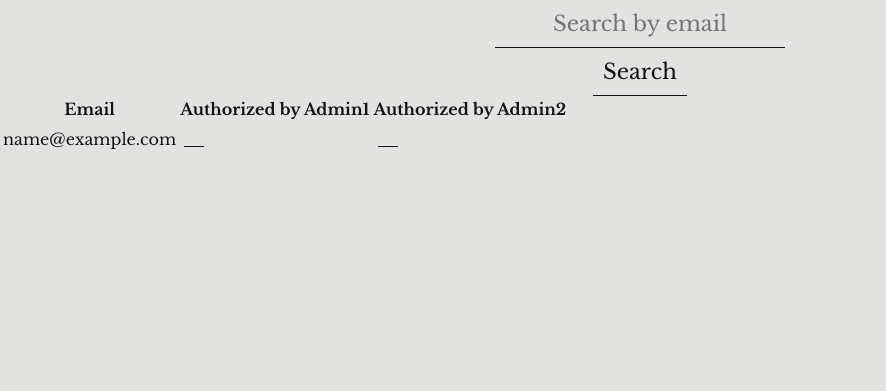
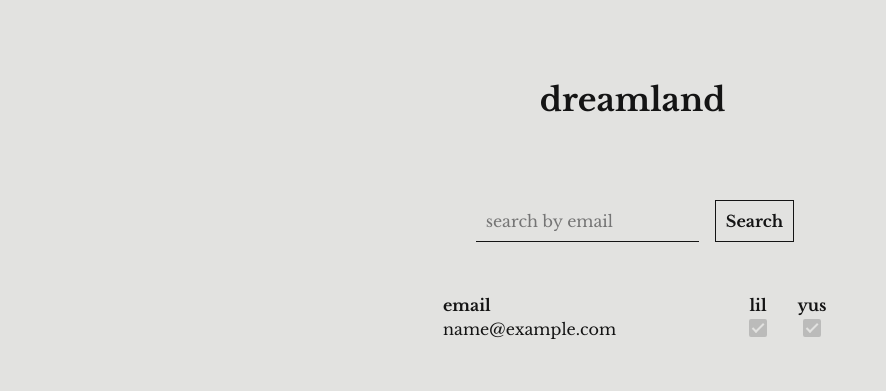
Before and after one commit to uumonki/dreamland-blog, a Flask app: template templates/admin/manage_access.html in a window 1280 px wide. Shown: the top 391 px of the page, without its empty margins (0-886 px from the left). Run offline with Flask 3, Linux system fonts and the light colour scheme; the template is opened without the code that fills it: values that come from a table or form of the project are taken from there, others are empty; tables that the repository leaves empty hold one stand-in row (values such as "Sample post"); parts of the project's set-up code (start-up, migrations or seed data) failed here and were passed over.

Commit message:
UI updates

```diff
--- a/app.py
+++ b/app.py
@@ -176,8 +176,7 @@ def create_post():
         db.session.commit()
         return redirect('/')
 
-    today = datetime.today().strftime('%Y-%m-%d')
-    return render_template('admin/create_post.html', today=today)
+    return render_template('admin/create_post.html')
 
 @app.route('/manage-access')
 @requires_user_level(USER_LEVELS['admin'])
--- a/static/admin.css
+++ b/static/admin.css
@@ -19,6 +19,23 @@ a {
 	color: inherit;
 }
 
+button {
+    -webkit-user-select: none;
+    -moz-user-select: none;
+    -ms-user-select: none;
+	user-select: none;
+}
+
+form {
+	margin: auto;
+    display: flex;
+    flex-direction: column;
+    align-items: center;
+	width: calc(100% - 40px);
+	max-width: 450px;
+	font-size: 16pt;
+}
+
 input, textarea {
 	-webkit-appearance: none;
     -moz-appearance: none;
@@ -33,6 +50,13 @@ input, textarea {
 	border-radius: 0;
 	color: #141414;
     border-bottom: 1px solid #141414;
+}
+
+textarea {
+	height: 22px;
+	font-size: 12pt;
+	resize: none;
+	transition: border-color 1s ease;
 }
 
 input:focus, textarea:focus {
@@ -50,28 +74,59 @@ input::-webkit-inner-spin-button {
 	margin: 0;
 }
 
-textarea {
-	height: 22px;
-	font-size: 12pt;
-	resize: none;
-	transition: border-color 1s ease;
+input[type=checkbox] {
+	position: relative;
+	border: 2px solid #141414;
+	border-radius: 2px;
+	background: none;
+	cursor: pointer;
+	line-height: 0;
+	margin: 0 auto;
+	outline: 0;
+	padding: 0 !important;
+	vertical-align: text-top;
+	height: 18px;
+	width: 18px;
+	-webkit-appearance: none;
+	appearance: none;
+	opacity: .5;
 }
 
-button {
-    -webkit-user-select: none;
-    -moz-user-select: none;
-    -ms-user-select: none;
-	user-select: none;
+input[type=checkbox]:hover {
+	opacity: 1;
 }
 
-form {
-	margin: auto;
-    display: flex;
-    flex-direction: column;
-    align-items: center;
-	width: calc(100% - 40px);
-	max-width: 450px;
-	font-size: 16pt;
+input[type=checkbox]:checked {
+	background-color: #141414;
+	opacity: 1;
+}
+
+input[type=checkbox]:disabled {
+	border-color: #969696;
+	cursor: default;
+}
+
+input[type=checkbox]:disabled:hover {
+	opacity: .5;
+}
+
+input[type=checkbox]:disabled:checked {
+	background-color: #969696;
+	opacity: .5;
+}
+
+input[type=checkbox]:checked:before {
+	content: '';
+	position: absolute;
+	right: 50%;
+	top: 50%;
+	width: 4px;
+	height: 10px;
+	border: solid #e2e2e0;
+	border-width: 0 2px 2px 0;
+	margin: -1px -1px 0 -1px;
+	transform: rotate(45deg) translate(-50%, -50%);
+	z-index: 2;
 }
 
 .header {
@@ -87,7 +142,7 @@ form {
 	position: absolute;
 	top: 50%;
 	left: 50%;
-	transform: translate(-55%, -50%);
+	transform: translate(-54%, -50%);
 	font-weight: bold;
 	font-size: 24pt;
 }
@@ -164,6 +219,11 @@ form {
 	color: #141414;
 	border: 1px #141414 solid;
 	font-weight: bold;
+	margin: 0px 10px;
+}
+
+.btn-submit:focus {
+	background-color: #ccccca;
 }
 
 .btn-submit:active {
@@ -171,7 +231,44 @@ form {
 	color: #e2e2e0;
 }
 
-@media only screen and (max-width: 767px) {
+/* manage_acess.html */
+
+.form-block input {
+	display: inline;
+}
+
+.form-block input[type="text"] {
+	text-align: left;
+}
+
+.search-bar input {
+	font-size: 12pt;
+}
+
+.table-wrapper {
+	max-width: 500px;
+	margin: 0 auto;
+}
+
+.access {
+	width: 100%;
+	padding: 50px;
+}
+
+.email-cell {
+	width: calc(100% - 100px);
+	text-align: left;
+	padding-right: 10px;
+}
+
+.checkbox-cell {
+	width: 50px;
+	text-align: center;
+}
+
+/* responsive */
+
+@media only screen and (max-width: 768px) {
 	.header {
 		height: 150px;
 	}
@@ -192,13 +289,6 @@ form {
 /* Responsive and additional styling as needed */
 
 
-@media screen and (max-width: 600px) {
-    .form-control {
-        max-width: 100%;
-    }
-}
-
-
 @font-face {
 	font-family: baskerville;
 	src: url("fonts/LibreBaskerville-Regular.ttf");
--- a/templates/admin/manage_access.html
+++ b/templates/admin/manage_access.html
@@ -8,22 +8,27 @@
     <meta name="viewport" content="width=device-width, initial-scale=1">
 </head>
 <body>
+    <div class="header">
+        <div class="title"><a href="/">dreamland</a></div>
+    </div>
     <form method="get">
-        <input type="text" name="search_email" placeholder="Search by email">
-        <input type="submit" value="Search">
+        <div class="form-block search-bar">
+            <input type="text" name="search_email" placeholder="search by email">
+            <input type="submit" class="btn-submit" value="Search">
+        </div>
     </form>
-
-    <table>
+    <div class="table-wrapper">
+        <table class="access">
             <tr>
-            <th>Email</th>
-            <th>Authorized by Admin1</th>
-            <th>Authorized by Admin2</th>
+                <th class="email-cell">email</th>
+                <th class="checkbox-cell">lil</th>
+                <th class="checkbox-cell">yus</th>
             </tr>
             {% for user in users %}
             <tr>
-            <td>{{ user.email }}</td>
+                <td class="email-cell">{{ user.email }}</td>
                 {% for i in range(2) %}
-            <td>
+                <td class="checkbox-cell">
                     <input type="checkbox" onclick="toggleAuthorization({{ user.id }}, this.checked)"
                            {% if admin_index != i %}disabled{% endif %}
                            {% if (i == 0 and user.authorized0) or (i == 1 and user.authorized1) %}checked{% endif %}>
@@ -32,7 +37,7 @@
             </tr>
             {% endfor %}
         </table>
-
+    </div>
     <script>
     function toggleAuthorization(userId, newState) {
         const xhr = new XMLHttpRequest();
--- a/templates/non_user.html
+++ b/templates/non_user.html
@@ -15,7 +15,7 @@
             <div class="content">looks like you're not been authorized to view the content. this doesn't (yet!) mean you're not our friend -- contact us, and we'll give you access. we just don't want EVERYONE on the internet staring into our inner minds.</div>
             <div class="conclusion">enjoyment: </div>
             <div class="icons">
-                <img alt="☾" src="{{ url_for('static', filename='imoon.png') }}" class="icon">
+                <svg class="icon" viewBox="0 0 100 100"><path d="M65.14746,74.94336c-22.1416,0-40.09082-17.94922-40.09082-40.09082c0-14.93555,8.17285-27.9541,20.28516-34.85254 C19.90332,2.40332,0,23.81934,0,49.88672C0,77.56348,22.43652,100,50.11328,100C76.18066,100,97.5957,80.09668,100,54.6582 C93.10156,66.77051,80.08301,74.94336,65.14746,74.94336z"/></svg>
             </div>
             <div class="conclusion">.</div>
         </div>
```
Also changed, not shown: static/create_post.js (+23 -32 lines), static/style.css (+73 -7 lines), templates/blog.html (+46 -3 lines). Lines whose indentation alone changed are shown as unchanged.
